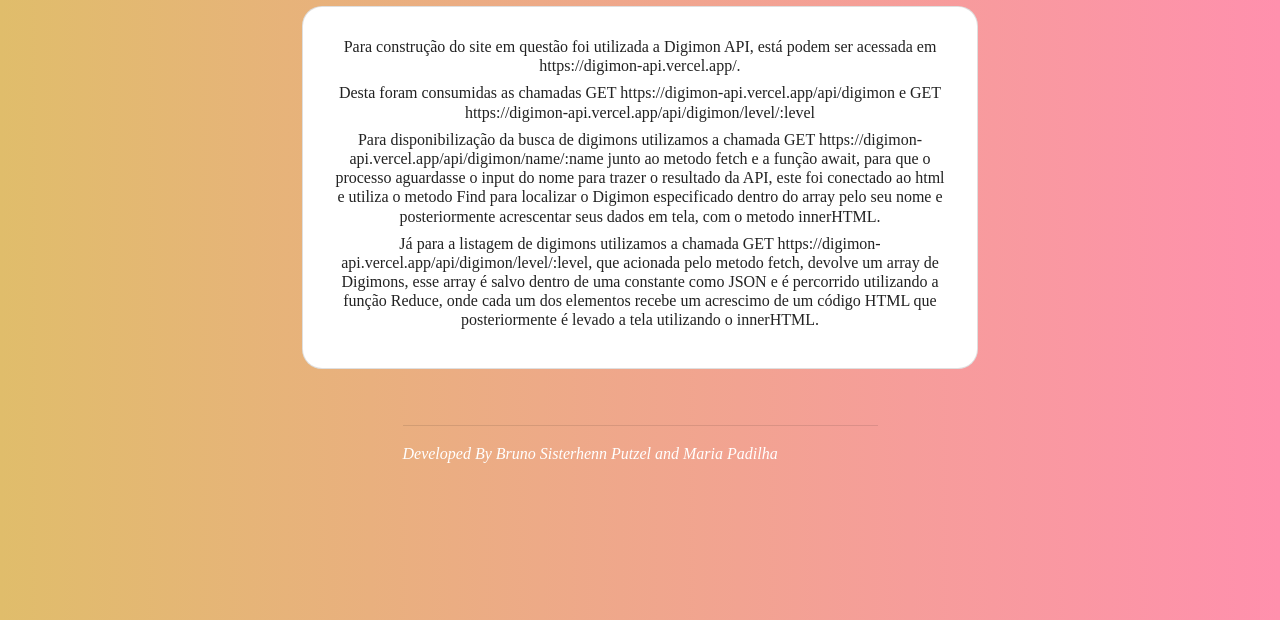
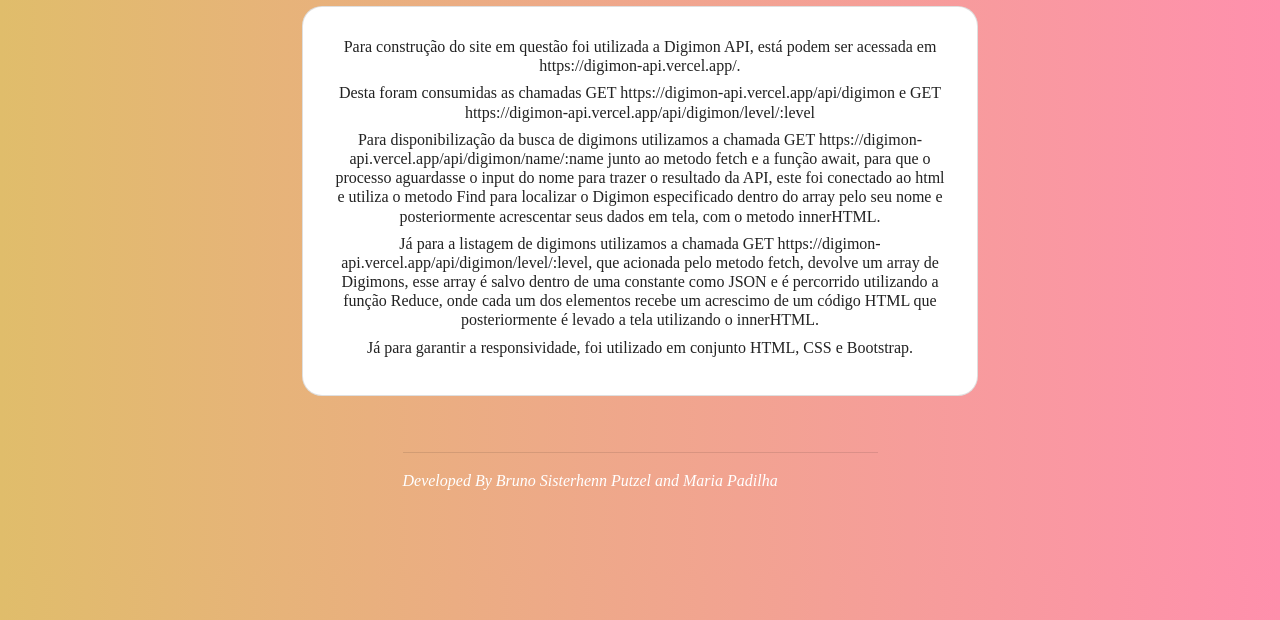
Before and after one commit to brunoputzel/digislita, a plain HTML site: page apresentacao.html in a window 1280 px wide. Shown: the part 180-800 px from the top of the page. Drawn offline with nearby package versions, Linux system fonts and the light colour scheme; no server answers.

Commit message:
Add files via upload

```diff
--- a/apresentacao.html
+++ b/apresentacao.html
@@ -47,6 +47,8 @@
                 </h6>
                 <h6>Já para a listagem de digimons utilizamos a chamada GET https://digimon-api.vercel.app/api/digimon/level/:level, que acionada pelo metodo fetch, devolve um array de Digimons, esse array é salvo dentro de uma constante como JSON e é percorrido utilizando a função Reduce, onde cada um dos elementos recebe um acrescimo de um código HTML que posteriormente é levado a tela utilizando o innerHTML.
                 </h6>
+                <h6>Já para garantir a responsividade, foi utilizado em conjunto HTML, CSS e Bootstrap.
+                </h6>
 
              </div>
       </div>
```
